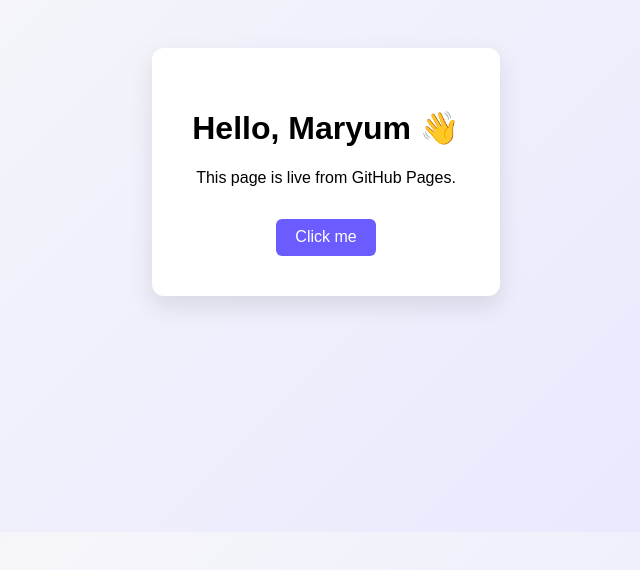
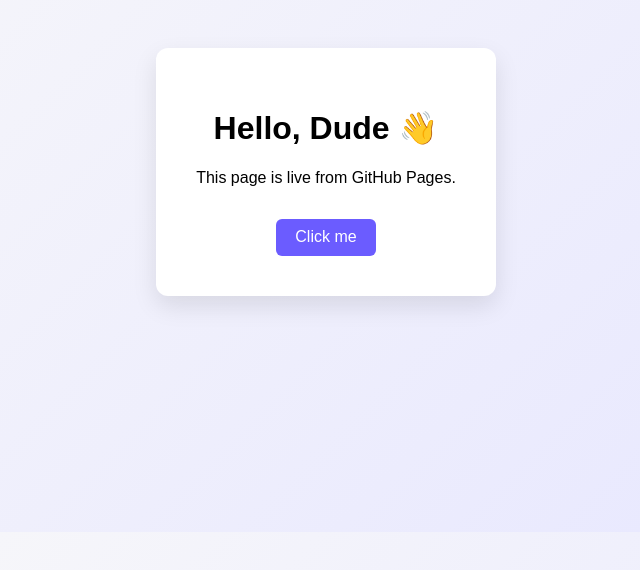
Before and after one commit to marm-crypt/hello-world, a plain HTML site: page index.html in a window 1280 px wide. Shown: the part 188-758 px from the top of the page, without its empty margins (314-954 px from the left). Drawn offline with Linux system fonts and the light colour scheme.

Commit message:
Change greeting from 'Maryum' to 'Dude'

```diff
--- a/index.html
+++ b/index.html
@@ -10,7 +10,7 @@
 
   <body>
     <div class="card">
-      <h1>Hello, Maryum 👋</h1>
+      <h1>Hello, Dude 👋</h1>
       <p id="message">This page is live from GitHub Pages.</p>
 
       <button onclick="changeMessage()">
```
